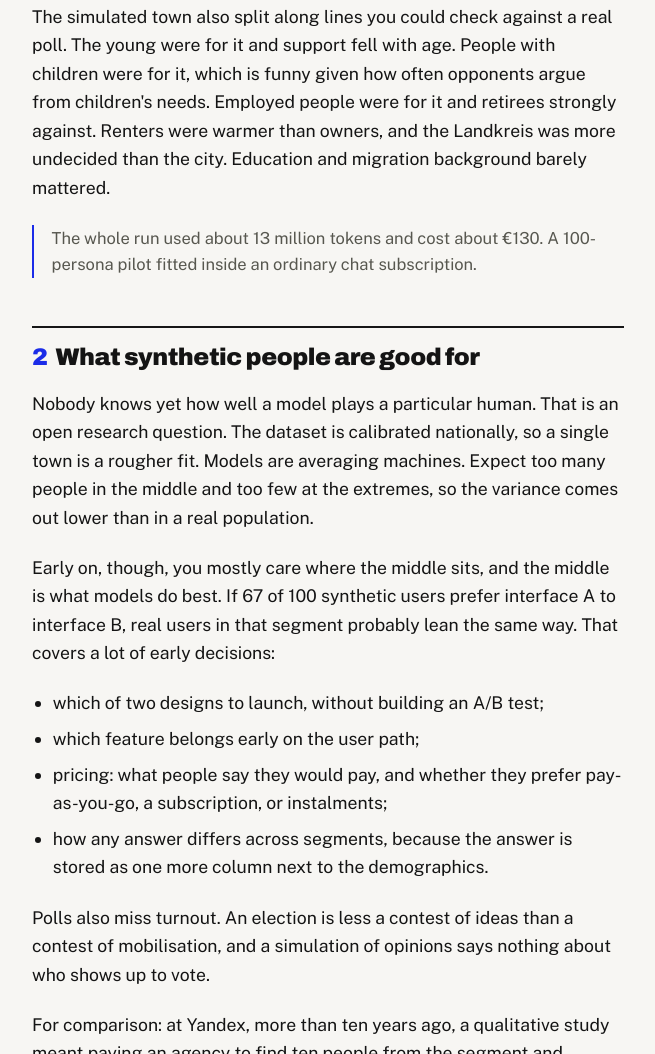
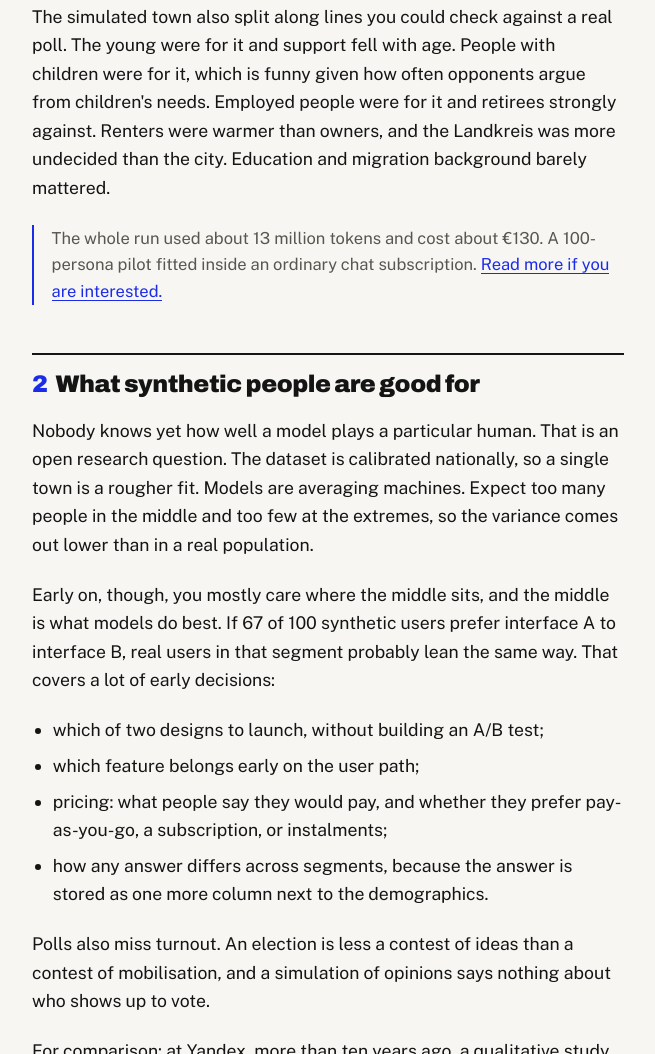
Before and after one commit to i-yam/adventure, a plain HTML site: page class-06/lecture.html in a window 1280 px wide. Shown: the part 2190-3244 px from the top of the page, without its empty margins (344-999 px from the left). Drawn offline with nearby package versions, Linux system fonts and the light colour scheme.

Commit message:
Update lecture.html
link to arena example

```diff
--- a/class-06/lecture.html
+++ b/class-06/lecture.html
@@ -152,7 +152,7 @@
         <p>Each persona went to a fresh model instance with the instruction: you are this person, what do you think of the arena? Answers came on a five-point scale. Ones and twos counted as against, fours and fives as for, threes as undecided. With no briefing the split was roughly 30% against, 40% for, 30% undecided.</p>
         <p>Then a second, independent run. The same personas, no memory of their first answer, but now with a short neutral briefing: the cost history, the city's share, the timeline to 2029, the arguments for (a modern venue, bigger events, sport, hotels and gastronomy) and against (a strained budget, money that could go to schools and social spending, a venue too big for the town, parking). Information moved people towards no. A part of the supporters dropped off, and a large share of the undecided became opponents.</p>
         <p>The simulated town also split along lines you could check against a real poll. The young were for it and support fell with age. People with children were for it, which is funny given how often opponents argue from children's needs. Employed people were for it and retirees strongly against. Renters were warmer than owners, and the Landkreis was more undecided than the city. Education and migration background barely mattered.</p>
-        <p class="aside">The whole run used about 13 million tokens and cost about €130. A 100-persona pilot fitted inside an ordinary chat subscription.</p>
+        <p class="aside">The whole run used about 13 million tokens and cost about €130. A 100-persona pilot fitted inside an ordinary chat subscription. <a href="https://i-yam.github.io/arena/">Read more if you are interested.</a> </p>
 
         <h2 id="s2"><span class="num">2</span>What synthetic people are good for</h2>
         <p>Nobody knows yet how well a model plays a particular human. That is an open research question. The dataset is calibrated nationally, so a single town is a rougher fit. Models are averaging machines. Expect too many people in the middle and too few at the extremes, so the variance comes out lower than in a real population.</p>
```
